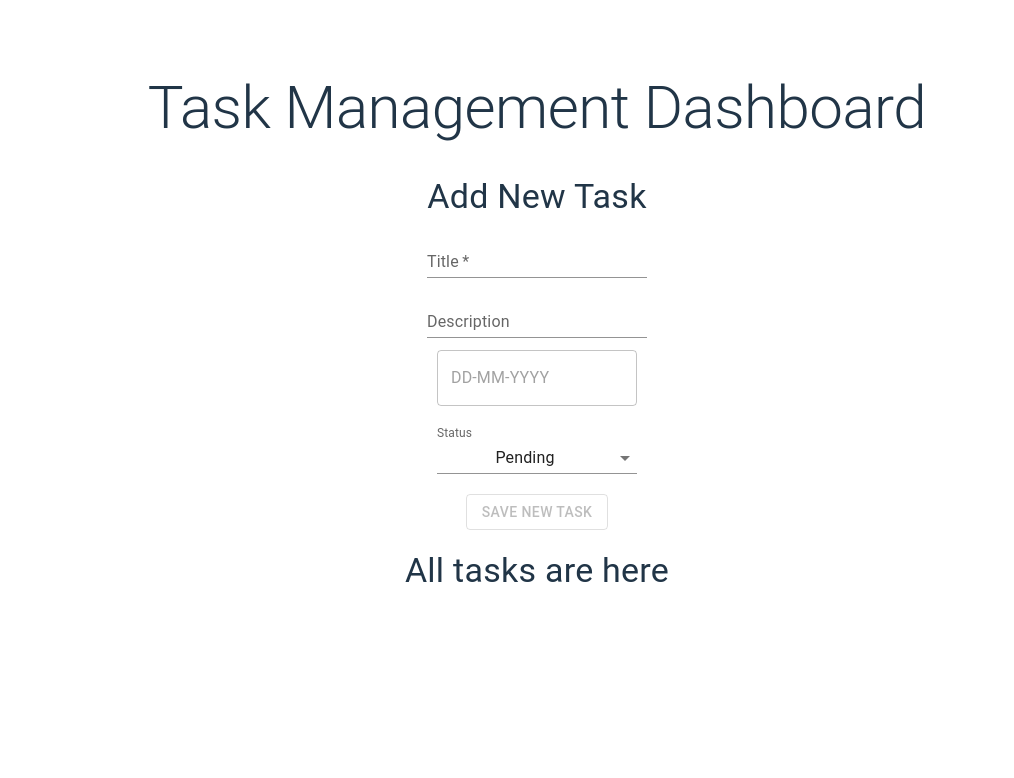
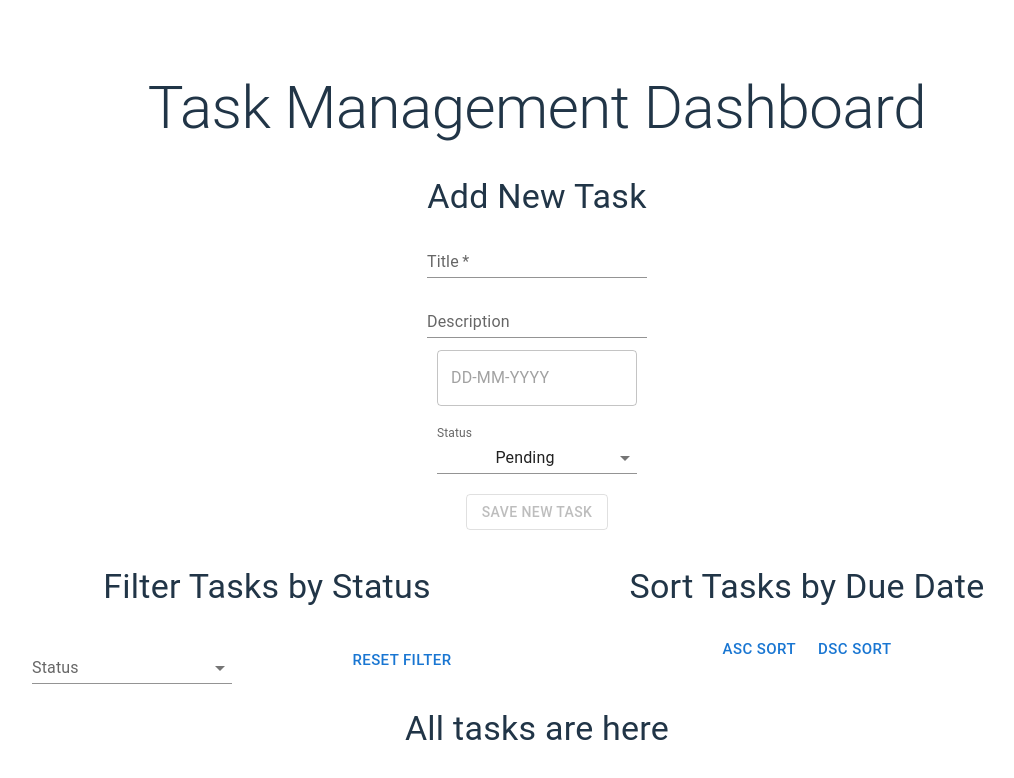
Before and after one commit to iShivam2012/PremJI-Invest, a React (Vite) app: page / in a window 1280 px wide. Shown: the top 778 px of the page, without its empty margins (103-1117 px from the left). Built offline with nearby package versions, Linux system fonts and the light colour scheme.

Commit message:
Implemented sorting and filter functionality

```diff
--- /dev/null
+++ b/src/Components/CardComponent.jsx
@@ -0,0 +1,29 @@
+import { Card, CardContent, Typography, CardActions, Button, Divider, Grid } from "@mui/material"
+const CardComponent = ({handleEdit, handleDelete, item}) =>{
+    let d = item.date.slice(4,16).split(' ')
+    let date = [d[1], d[0], d[2]].join(' ')
+    return <Grid item xs={12} sm={4} md={3} lg p={2} key={item.id}>
+                <Card variant="outlined" sx={{ maxWidth: 345 }}>
+                    <CardContent>
+                        <Typography variant="h5" gutterBottom >
+                            {item.title}
+                        </Typography>
+                        <Typography variant="body2" sx={{ color: 'text.secondary' }}>
+                            {item.desc}
+                        </Typography>
+                        <Typography variant="body2" sx={{ color: 'text.primary' }}>
+                            {item.status}
+                        </Typography>
+                        <Typography variant="body2" sx={{ color: 'text.secondary' }}>
+                            {date}
+                        </Typography>
+                    </CardContent>
+                    <Divider />
+                    <CardActions>
+                        <Button size="small" onClick={()=>handleEdit(item)} >Edit</Button>
+                        <Button size="small" onClick={()=>handleDelete(item.id)} >Delete</Button>
+                    </CardActions>
+                </Card>
+            </Grid>
+}
+export default CardComponent;
--- a/src/Components/TaskList.jsx
+++ b/src/Components/TaskList.jsx
@@ -1,20 +1,32 @@
-import { Card, CardContent, Typography, CardActions, Button, Divider, Grid } from "@mui/material"
+import { Typography,Select, MenuItem, InputLabel, FormControl, Grid, Button } from "@mui/material"
 import DeleteDialog from "./Utility/DeleteDialog";
 import EditDialog from "./Utility/EditDialog";
-import { useState } from "react";
+import { useEffect, useState } from "react";
+import CardComponent from "./CardComponent";
 
 const TaskList = ({data, setterFunc}) => {
     const [open, setOpen] = useState(false);
     const [editOpen, setEditOpen] = useState(false);
     const [id, setId] = useState();
     const [editData, setEditData] = useState();
+    const [filteredStatus, setFilteredStatus] = useState('');
+    const [filteredDatabyStatus, setFilteredDatabyStatus] = useState(null);
+
     const onDeleteHandler = (id) =>{
+        if(filteredDatabyStatus){
+            let filteredData = filteredDatabyStatus.filter(item => {
+                if(item.id!== id){
+                    return item
+                }
+            });
+            setFilteredDatabyStatus([...filteredData]);
+        }
             let filteredData = data.filter(item => {
                 if(item.id!== id){
                     return item
                 }
             });
-        setterFunc(filteredData);
+            setterFunc([...filteredData]);
             localStorage.setItem('taskData',JSON.stringify(filteredData))
     }
 
@@ -34,45 +46,103 @@ const TaskList = ({data, setterFunc}) => {
     }
 
     const editDataHandler = (editData)=>{
+        if(filteredDatabyStatus){
+            let modifiedData = filteredDatabyStatus.map(item => {
+                if(item.id === editData.id){
+                    return editData
+                }
+                return item
+            });
+            setFilteredDatabyStatus([...modifiedData]);
+        }
         let modifiedData = data.map(item => {
             if(item.id === editData.id){
                 return editData
             }
             return item
         });
-        setterFunc(modifiedData);
+        setterFunc([...modifiedData]);
         localStorage.setItem('taskData',JSON.stringify(modifiedData))
 }
 
+    const onStatusChange =(e) =>{
+        setFilteredStatus(e.target.value);
+        const filteredData = data.filter((item)=>{
+            if(item.status === e.target.value){
+                return item;
+            }
+        })
+        setFilteredDatabyStatus(filteredData);
+    }
+
+    const resetHandler = () => {
+        setFilteredStatus('');
+        setFilteredDatabyStatus(null)
+    }
+
+    const ascHandler = () => {
+        if(filteredDatabyStatus){
+            const sortedData = filteredDatabyStatus.sort((a,b)=> new Date(a.date) - new Date(b.date));
+            setFilteredDatabyStatus([...sortedData]);
+        }
+        else{
+           const sortedData = data.sort((a,b)=> new Date(a.date) - new Date(b.date))
+        setterFunc([...sortedData]);
+        }
+    }
+
+    const dscHandler = () => {
+        if(filteredDatabyStatus){
+            const sortedData = filteredDatabyStatus.sort((a,b)=> new Date(b.date) - new Date(a.date));
+            setFilteredDatabyStatus([...sortedData]);
+        }
+        else{
+           const sortedData = data.sort((a,b)=> new Date(b.date) - new Date(a.date))
+        setterFunc([...sortedData]);
+        }
+    }
+
     return <div style={{margin:'20px'}}>
-        {data ? <Typography variant="h4" gutterBottom sx={{marginBottom:'20px'}}>All tasks are here </Typography> : <Typography variant="h4"> Currently there are No Tasks!</Typography> }
+        <Grid container p={2}>
+            <Grid item xs={12} sm={6}>
+                <Typography variant="h4" gutterBottom sx={{marginBottom:'20px'}}>Filter Tasks by Status</Typography>
+                <Grid container>
+                <Grid item xs={12} sm={6}>
+                <FormControl variant="standard" sx={{ m: 1, minWidth: 200 }}>
+                    <InputLabel id="status-label">Status</InputLabel>
+                    <Select
+                        fullWidth
+                        labelId="status-label"
+                        id="status"
+                        value={filteredStatus}
+                        label="Status"
+                        onChange={onStatusChange}
+                    >
+                    <MenuItem value={'Pending'}>Pending</MenuItem>
+                    <MenuItem value={'In Progress'}>In Progress</MenuItem>
+                    <MenuItem value={'Completed'}>Completed</MenuItem>
+                    </Select>
+                </FormControl>
+                </Grid>
+                <Grid item xs={12} sm={12} md={6} sx={{alignContent:'center'}}>
+                <Button size="large" onClick={resetHandler}>Reset Filter</Button>
+                </Grid>
+                </Grid>
+            </Grid>
+            <Grid item xs={12} sm={6}>
+                <Typography variant="h4" gutterBottom sx={{marginBottom:'20px'}}>Sort Tasks by Due Date</Typography>
+                <Button size="large" onClick={ascHandler}>ASC Sort</Button>
+                <Button size="large" onClick={dscHandler}>DSC Sort</Button>
+            </Grid>
+        </Grid>
+        {(filteredStatus ? filteredDatabyStatus.length>0 : data) ? <Typography variant="h4" gutterBottom sx={{marginBottom:'20px'}}>{filteredStatus ? filteredStatus : 'All' } tasks are here </Typography> : <Typography variant="h4"> Currently there are No {filteredStatus ? filteredStatus : ''}Tasks!</Typography> }
         <Grid container >
-                { data && data.map((item)=>{
-                    let d = item.date.slice(4,16).split(' ')
-                    let date = [d[1], d[0], d[2]].join(' ')
-                    return <Grid item xs={12} sm={4} md={3} lg p={2} key={item.id}>
-                        <Card variant="outlined" sx={{ maxWidth: 345 }}>
-                            <CardContent>
-                                <Typography variant="h5" gutterBottom >
-                                    {item.title}
-                                </Typography>
-                                <Typography variant="body2" sx={{ color: 'text.secondary' }}>
-                                    {item.desc}
-                                </Typography>
-                                <Typography variant="body2" sx={{ color: 'text.primary' }}>
-                                    {item.status}
-                                </Typography>
-                                <Typography variant="body2" sx={{ color: 'text.secondary' }}>
-                                    {date}
-                                </Typography>
-                            </CardContent>
-                            <Divider />
-                            <CardActions>
-                                <Button size="small" onClick={()=>handleEdit(item)} >Edit</Button>
-                                <Button size="small" onClick={()=>handleDelete(item.id)} >Delete</Button>
-                            </CardActions>
-                        </Card>
-                        </Grid>
+                { filteredDatabyStatus ? filteredDatabyStatus.map((item)=>{
+                    return <CardComponent handleDelete={handleDelete} handleEdit={handleEdit} item={item} />
+                    })
+                :
+                data && data.map((item)=>{
+                    return <CardComponent handleDelete={handleDelete} handleEdit={handleEdit} item={item} />
                     })
                 }
                 {open && <DeleteDialog open={open} handleClose={handleClose} onDeleteHandler={()=>onDeleteHandler(id)} />}
```
Lines whose indentation alone changed are shown as unchanged.
